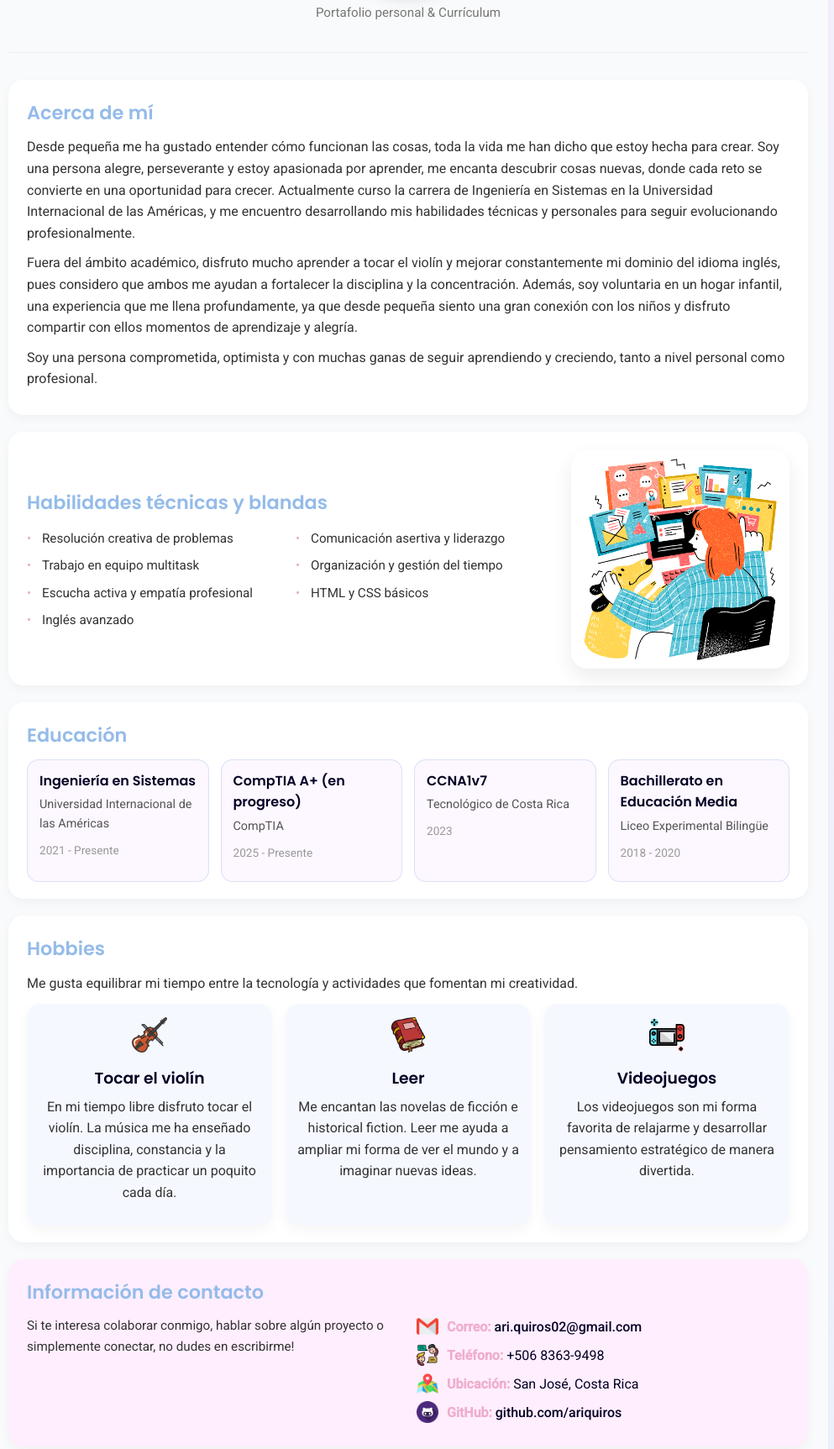
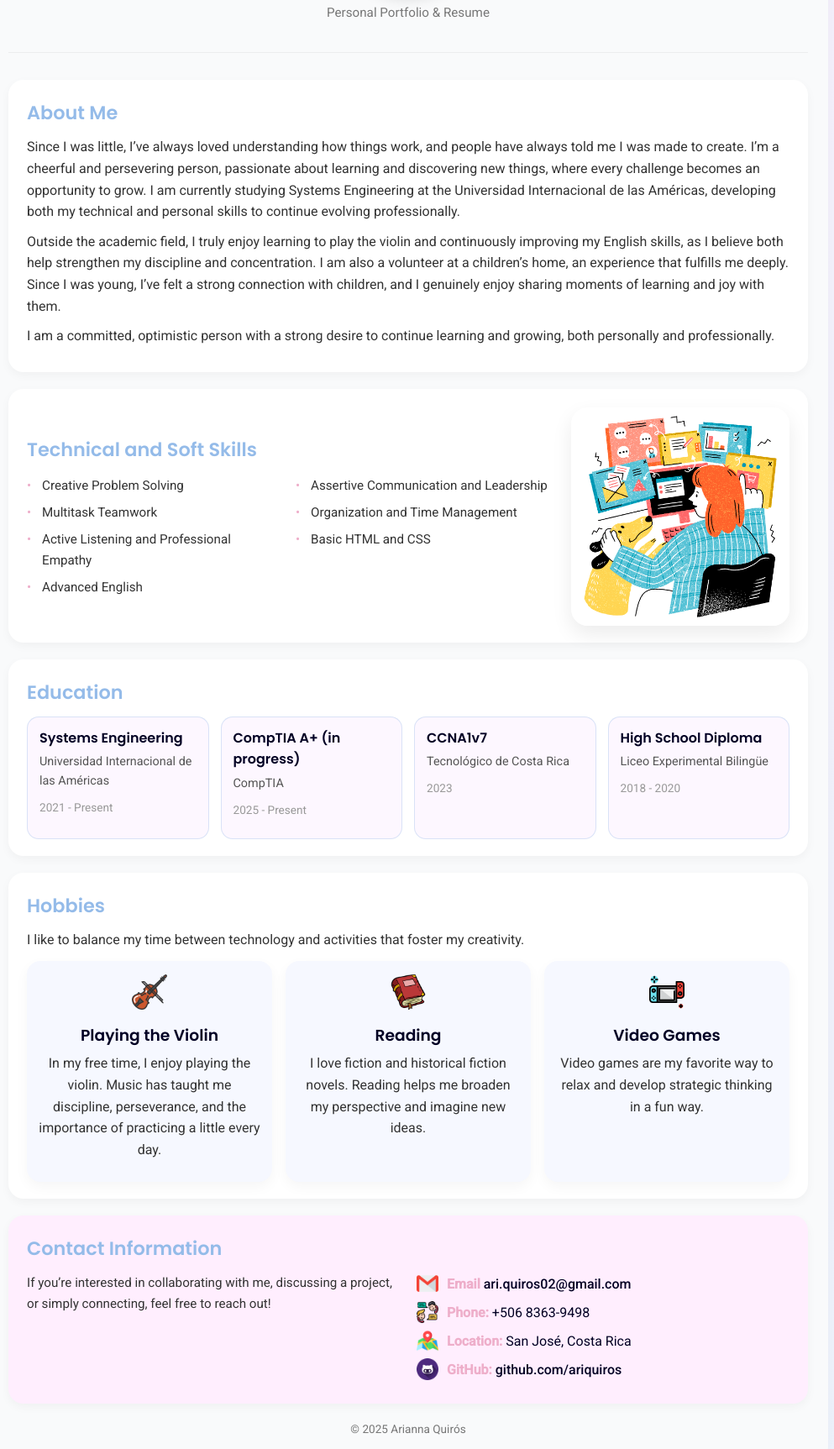
Before and after one commit to Ari2112/Avance-2-HTML, a plain HTML site: page index.html in a window 1280 px wide. Shown: the part 348-2073 px from the top of the page at 84% size, without its empty margins (154-1147 px from the left). Drawn offline with Linux system fonts and the light colour scheme.

Commit message:
Cambio de espa;ol a ingles

```diff
--- a/index.html
+++ b/index.html
@@ -1,12 +1,12 @@
 <!DOCTYPE html>
-<html lang="es">
+<html lang="en">
 
 <head>
     <meta charset="UTF-8" />
     <meta name="viewport" content="width=device-width, initial-scale=1.0" />
-    <title>Portafolio - Arianna Quirós</title>
+    <title>Portfolio - Arianna Quirós</title>
 
-    <!-- Fuentes -->
+    <!-- Fonts -->
     <link
         href="https://fonts.googleapis.com/css2?family=Poppins:wght@400;600&family=Roboto:wght@300;400;500&display=swap"
         rel="stylesheet">
@@ -17,78 +17,62 @@
     <div class="pagina">
         <header class="persona">
             <h1>Arianna Quirós Alpízar</h1>
-            <p class="persona-puesto">Estudiante de Ingeniería en Sistemas • Web Developer Jr.</p>
+            <p class="persona-puesto">Systems Engineering Student • Web Developer Jr.</p>
 
-            <img src="real.jpg" alt="Foto de Arianna Quirós" class="foto-perfil">
+            <img src="real.jpg" alt="Photo of Arianna Quirós" class="foto-perfil">
 
-            <p class="subtitulo">Portafolio personal & Currículum</p>
+            <p class="subtitulo">Personal Portfolio & Resume</p>
         </header>
 
         <main>
             <section id="acerca-de-mi">
-                <h2>Acerca de mí</h2>
+                <h2>About Me</h2>
                 <p>
-                    Desde pequeña me ha gustado entender cómo funcionan las cosas, toda la vida me han dicho que estoy
-                    hecha para crear.
-                    Soy una persona alegre, perseverante y estoy apasionada por aprender, me encanta descubrir cosas
-                    nuevas, donde cada
-                    reto se convierte en una oportunidad para crecer. Actualmente curso la carrera de Ingeniería en
-                    Sistemas en la
-                    Universidad Internacional de las Américas, y me encuentro desarrollando mis habilidades técnicas y
-                    personales para
-                    seguir evolucionando profesionalmente.
+                    Since I was little, I’ve always loved understanding how things work, and people have always told me I was made to create.
+I’m a cheerful and persevering person, passionate about learning and discovering new things, where every challenge becomes an opportunity to grow.
+I am currently studying Systems Engineering at the Universidad Internacional de las Américas, developing both my technical and personal skills to continue evolving professionally.
                 </p>
                 <p>
-                    Fuera del ámbito académico, disfruto mucho aprender a tocar el violín y mejorar constantemente mi
-                    dominio del
-                    idioma inglés, pues considero que ambos me ayudan a fortalecer la disciplina y la concentración.
-                    Además, soy
-                    voluntaria en un hogar infantil, una experiencia que me llena profundamente, ya que desde pequeña
-                    siento una gran
-                    conexión con los niños y disfruto compartir con ellos momentos de aprendizaje y alegría.
+                    Outside the academic field, I truly enjoy learning to play the violin and continuously improving my English skills, as I believe both help strengthen my discipline and concentration.
+I am also a volunteer at a children’s home, an experience that fulfills me deeply. Since I was young, I’ve felt a strong connection with children, and I genuinely enjoy sharing moments of learning and joy with them.
                 </p>
                 <p>
-                    Soy una persona comprometida, optimista y con muchas ganas de seguir aprendiendo y creciendo, tanto
-                    a nivel
-                    personal como profesional.
+                    I am a committed, optimistic person with a strong desire to continue learning and growing, both personally and professionally.
                 </p>
             </section>
             <section id="habilidades" class="secciones-ilustradas">
                 <div class="section-text">
-                    <h2>Habilidades técnicas y blandas</h2>
+                    <h2>Technical and Soft Skills</h2>
                     <ul class="habilidades-grid">
-                        <li>Resolución creativa de problemas</li>
-                        <li>Comunicación asertiva y liderazgo</li>
-                        <li>Trabajo en equipo multitask</li>
-                        <li>Organización y gestión del tiempo</li>
-                        <li>Escucha activa y empatía profesional</li>
-                        <li>HTML y CSS básicos</li>
-                        <li>Inglés avanzado</li>
+                        <li>Creative Problem Solving</li>
+                        <li>Assertive Communication and Leadership</li>
+                        <li>Multitask Teamwork</li>
+                        <li>Organization and Time Management</li>
+                        <li>Active Listening and Professional Empathy</li>
+                        <li>Basic HTML and CSS</li>
+                        <li>Advanced English</li>
                     </ul>
                 </div>
 
-                <!-- Aquí va tu ilustración de Freepik de habilidades -->
                 <div class="secciones-ilustradas">
-                    <!-- Ejemplo: imagen tipo multitask businesswoman -->
-                    <img src="ocupada.jpg" alt="Ilustración de habilidades profesionales">
+                    <img src="ocupada.jpg" alt="Illustration of professional skills">
                 </div>
             </section>
-            <!-- EDUCACIÓN + ILUSTRACIÓN -->
             <section id="educacion" class="secciones-ilustradas section-education">
 
                 <div class="section-text">
-                    <h2>Educación</h2>
+                    <h2>Education</h2>
                     <div class="education-grid">
                         <article class="education-card">
-                            <h3>Ingeniería en Sistemas</h3>
+                            <h3>Systems Engineering</h3>
                             <p class="education-institution">Universidad Internacional de las Américas</p>
-                            <p class="education-year">2021 - Presente</p>
+                            <p class="education-year">2021 - Present</p>
                         </article>
 
                         <article class="education-card">
-                            <h3>CompTIA A+ (en progreso)</h3>
+                            <h3>CompTIA A+ (in progress)</h3>
                             <p class="education-institution">CompTIA</p>
-                            <p class="education-year">2025 - Presente</p>
+                            <p class="education-year">2025 - Present</p>
                         </article>
 
                         <article class="education-card">
@@ -98,7 +82,7 @@
                         </article>
 
                         <article class="education-card">
-                            <h3>Bachillerato en Educación Media</h3>
+                            <h3>High School Diploma</h3>
                             <p class="education-institution">Liceo Experimental Bilingüe</p>
                             <p class="education-year">2018 - 2020</p>
                         </article>
@@ -110,66 +94,61 @@
             <section id="hobbies">
                 <h2>Hobbies</h2>
                 <p class="section-intro">
-                    Me gusta equilibrar mi tiempo entre la tecnología y actividades que fomentan mi creatividad.
+                    I like to balance my time between technology and activities that foster my creativity.
                 </p>
 
                 <div class="hobbies-grid">
                     <article class="hobby-card">
-                        <img src="violin.png" alt="Icono de violín" class="hobby-icon">
-                        <h3>Tocar el violín</h3>
+                        <img src="violin.png" alt="Violin icon" class="hobby-icon">
+                        <h3>Playing the Violin</h3>
                         <p>
-                            En mi tiempo libre disfruto tocar el violín. La música me ha enseñado disciplina, constancia
-                            y la importancia de practicar un poquito cada día.
+                            In my free time, I enjoy playing the violin. Music has taught me discipline, perseverance,
+                            and the importance of practicing a little every day.
                         </p>
                     </article>
 
                     <article class="hobby-card">
-                        <img src="libro.png" alt="Icono de libro" class="hobby-icon">
-                        <h3>Leer</h3>
+                        <img src="libro.png" alt="Book icon" class="hobby-icon">
+                        <h3>Reading</h3>
                         <p>
-                            Me encantan las novelas de ficción e historical fiction. Leer me ayuda a ampliar mi forma de
-                            ver el mundo y a imaginar nuevas ideas.
+                            I love fiction and historical fiction novels. Reading helps me broaden my perspective and imagine new ideas.
                         </p>
                     </article>
 
                     <article class="hobby-card">
-                        <img src="consola.png" alt="Icono de videojuego" class="hobby-icon">
-                        <h3>Videojuegos</h3>
+                        <img src="consola.png" alt="Video game icon" class="hobby-icon">
+                        <h3>Video Games</h3>
                         <p>
-                            Los videojuegos son mi forma favorita de relajarme y desarrollar pensamiento estratégico
-                            de manera divertida.
+                            Video games are my favorite way to relax and develop strategic thinking in a fun way.
                         </p>
                     </article>
                 </div>
             </section>
-
-            <!-- CONTACTO -->
             <section id="contacto">
-                <h2>Información de contacto</h2>
+                <h2>Contact Information</h2>
 
                 <div class="contact-grid">
                     <p class="contact-intro">
-                    Si te interesa colaborar conmigo, hablar sobre algún proyecto o simplemente conectar,
-                        no dudes en escribirme!
+                    If you’re interested in collaborating with me, discussing a project, or simply connecting, feel free to reach out!
                     </p>
 
                     <ul class="contact-list">
                         <li>
-                            <img src="gmail.png" alt="Icono de correo" class="contact-icon">
-                            <span><strong>Correo:</strong>
+                            <img src="gmail.png" alt="Email icon" class="contact-icon">
+                            <span><strong>Email</strong>
                                 <a href="mailto:ari.quiros02@gmail.com">ari.quiros02@gmail.com</a>
                             </span>
                         </li>
                         <li>
-                            <img src="llamada-telefonica.png" alt="Icono de teléfono" class="contact-icon">
-                            <span><strong>Teléfono:</strong> +506 8363-9498</span>
+                            <img src="llamada-telefonica.png" alt="Phone icon" class="contact-icon">
+                            <span><strong>Phone:</strong> +506 8363-9498</span>
                         </li>
                         <li>
-                            <img src="mapa.png" alt="Icono de ubicación" class="contact-icon">
-                            <span><strong>Ubicación:</strong> San José, Costa Rica</span>
+                            <img src="mapa.png" alt="Location icon" class="contact-icon">
+                            <span><strong>Location:</strong> San José, Costa Rica</span>
                         </li>
                         <li>
-                            <img src="github.png" alt="Icono de GitHub" class="contact-icon">
+                            <img src="github.png" alt="GitHub icon" class="contact-icon">
                             <span><strong>GitHub:</strong>
                                 <a href="https://github.com/ariquiros" target="_blank">github.com/ariquiros</a>
                             </span>
```
